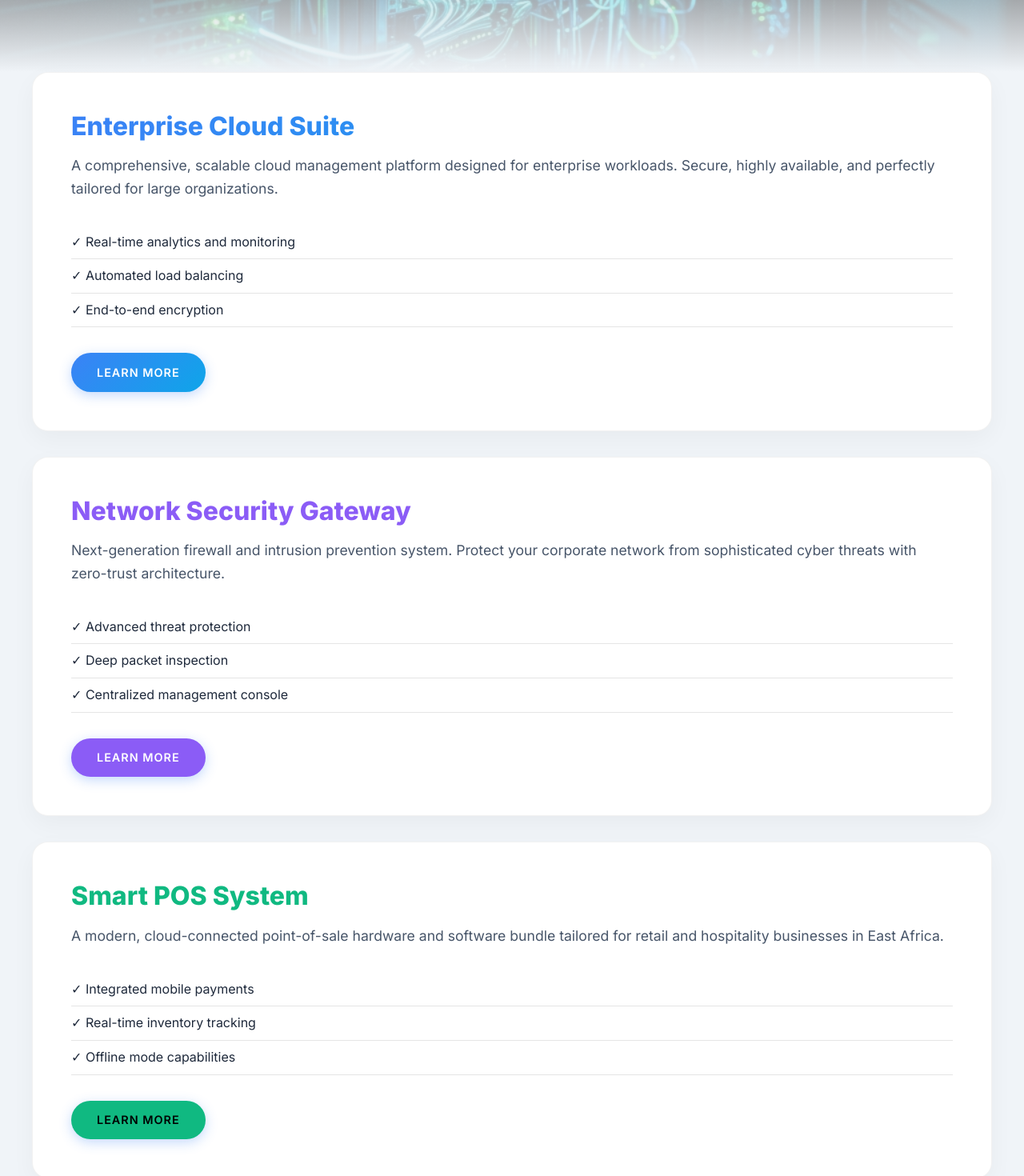
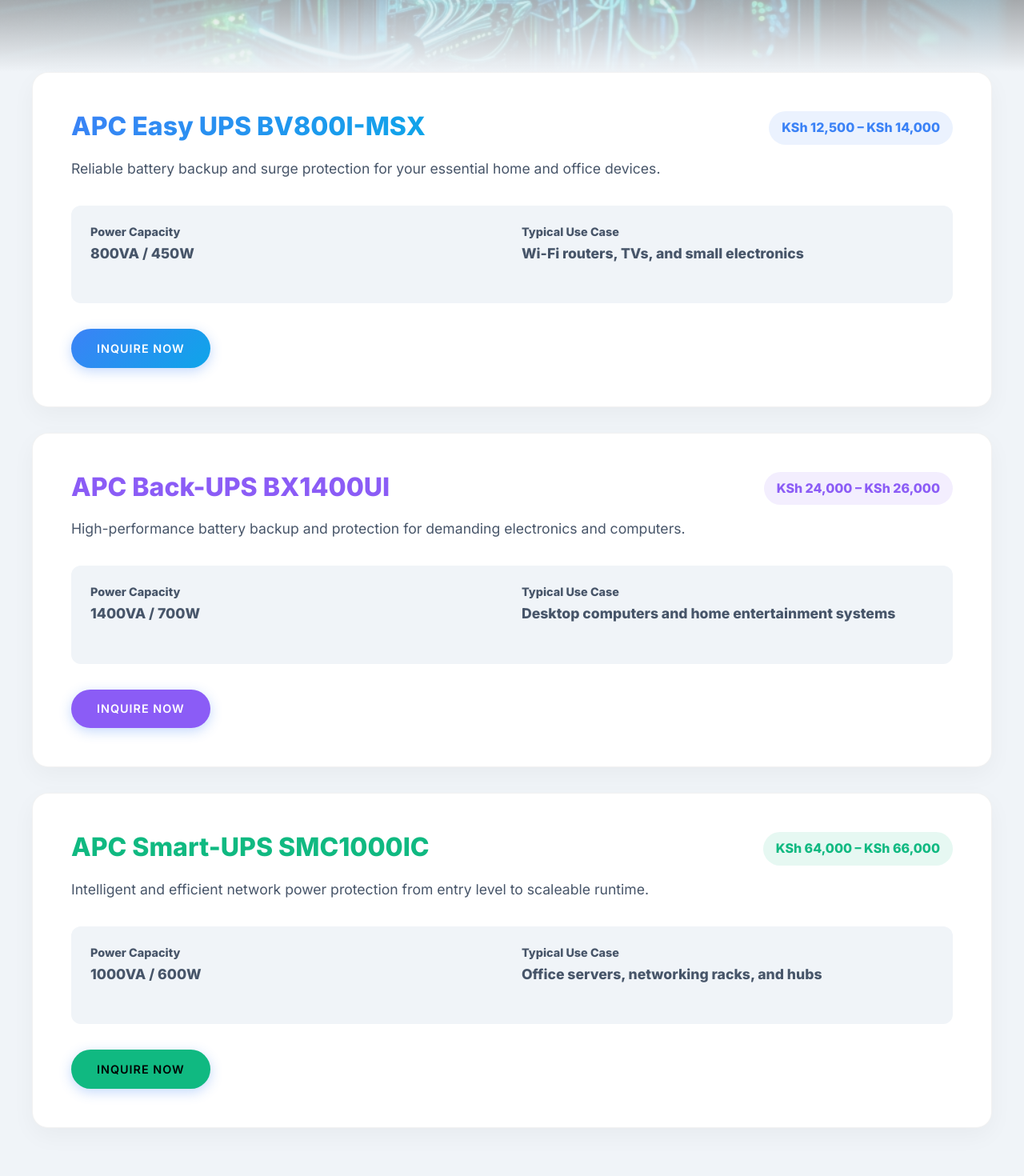
Before and after one commit to WillyMutunga/SkySoft, a React (Vite) app: page /products in a window 1280 px wide. Shown: the part 460-1930 px from the top of the page at 80% size. Built offline with nearby package versions, Linux system fonts and the light colour scheme.

Commit message:
Update Products page with APC UPS models

```diff
--- a/src/pages/Products.jsx
+++ b/src/pages/Products.jsx
@@ -15,42 +15,72 @@
           {/* Product 1 */}
           <div className="service-card reveal solution-card" style={{ background: 'var(--bg-secondary)', borderColor: 'rgba(0,0,0,0.05)' }}>
             <div className="card-content solution-content" style={{ width: '100%', padding: '3rem' }}>
-              <h3 className="text-gradient" style={{ fontSize: '2rem' }}>Enterprise Cloud Suite</h3>
-              <p style={{ fontSize: '1.1rem', marginBottom: '2rem' }}>A comprehensive, scalable cloud management platform designed for enterprise workloads. Secure, highly available, and perfectly tailored for large organizations.</p>
-              <ul style={{ listStyleType: 'none', padding: 0, marginBottom: '2rem' }}>
-                <li style={{ padding: '0.5rem 0', borderBottom: '1px solid rgba(0,0,0,0.1)' }}>✓ Real-time analytics and monitoring</li>
-                <li style={{ padding: '0.5rem 0', borderBottom: '1px solid rgba(0,0,0,0.1)' }}>✓ Automated load balancing</li>
-                <li style={{ padding: '0.5rem 0', borderBottom: '1px solid rgba(0,0,0,0.1)' }}>✓ End-to-end encryption</li>
-              </ul>
-              <a href="#contact" className="btn btn-primary">Learn More</a>
+              <div style={{ display: 'flex', justifyContent: 'space-between', alignItems: 'flex-start', flexWrap: 'wrap', gap: '1rem' }}>
+                <h3 className="text-gradient" style={{ fontSize: '2rem', margin: 0 }}>APC Easy UPS BV800I-MSX</h3>
+                <span style={{ background: 'rgba(59, 130, 246, 0.1)', color: 'var(--accent-blue)', padding: '0.5rem 1rem', borderRadius: '50px', fontWeight: 'bold' }}>KSh 12,500 – KSh 14,000</span>
+              </div>
+              <p style={{ fontSize: '1.1rem', marginTop: '1rem', marginBottom: '2rem' }}>Reliable battery backup and surge protection for your essential home and office devices.</p>
+
+              <div style={{ display: 'grid', gridTemplateColumns: 'repeat(auto-fit, minmax(200px, 1fr))', gap: '1.5rem', marginBottom: '2rem', background: 'var(--bg-primary)', padding: '1.5rem', borderRadius: '12px' }}>
+                <div>
+                  <h4 style={{ color: 'var(--text-secondary)', fontSize: '0.9rem', marginBottom: '0.3rem' }}>Power Capacity</h4>
+                  <p style={{ fontWeight: 'bold', fontSize: '1.1rem' }}>800VA / 450W</p>
+                </div>
+                <div>
+                  <h4 style={{ color: 'var(--text-secondary)', fontSize: '0.9rem', marginBottom: '0.3rem' }}>Typical Use Case</h4>
+                  <p style={{ fontWeight: 'bold', fontSize: '1.1rem' }}>Wi-Fi routers, TVs, and small electronics</p>
+                </div>
+              </div>
+
+              <a href="/contact" className="btn btn-primary">Inquire Now</a>
             </div>
           </div>
 
           {/* Product 2 */}
           <div className="service-card reveal solution-card" style={{ background: 'var(--bg-secondary)', borderColor: 'rgba(0,0,0,0.05)' }}>
             <div className="card-content solution-content" style={{ width: '100%', padding: '3rem' }}>
-              <h3 style={{ color: 'var(--accent-purple)', fontSize: '2rem' }}>Network Security Gateway</h3>
-              <p style={{ fontSize: '1.1rem', marginBottom: '2rem' }}>Next-generation firewall and intrusion prevention system. Protect your corporate network from sophisticated cyber threats with zero-trust architecture.</p>
-              <ul style={{ listStyleType: 'none', padding: 0, marginBottom: '2rem' }}>
-                <li style={{ padding: '0.5rem 0', borderBottom: '1px solid rgba(0,0,0,0.1)' }}>✓ Advanced threat protection</li>
-                <li style={{ padding: '0.5rem 0', borderBottom: '1px solid rgba(0,0,0,0.1)' }}>✓ Deep packet inspection</li>
-                <li style={{ padding: '0.5rem 0', borderBottom: '1px solid rgba(0,0,0,0.1)' }}>✓ Centralized management console</li>
-              </ul>
-              <a href="#contact" className="btn btn-primary" style={{ background: 'var(--accent-purple)', color: '#fff' }}>Learn More</a>
+              <div style={{ display: 'flex', justifyContent: 'space-between', alignItems: 'flex-start', flexWrap: 'wrap', gap: '1rem' }}>
+                <h3 style={{ color: 'var(--accent-purple)', fontSize: '2rem', margin: 0 }}>APC Back-UPS BX1400UI</h3>
+                <span style={{ background: 'rgba(139, 92, 246, 0.1)', color: 'var(--accent-purple)', padding: '0.5rem 1rem', borderRadius: '50px', fontWeight: 'bold' }}>KSh 24,000 – KSh 26,000</span>
+              </div>
+              <p style={{ fontSize: '1.1rem', marginTop: '1rem', marginBottom: '2rem' }}>High-performance battery backup and protection for demanding electronics and computers.</p>
+
+              <div style={{ display: 'grid', gridTemplateColumns: 'repeat(auto-fit, minmax(200px, 1fr))', gap: '1.5rem', marginBottom: '2rem', background: 'var(--bg-primary)', padding: '1.5rem', borderRadius: '12px' }}>
+                <div>
+                  <h4 style={{ color: 'var(--text-secondary)', fontSize: '0.9rem', marginBottom: '0.3rem' }}>Power Capacity</h4>
+                  <p style={{ fontWeight: 'bold', fontSize: '1.1rem' }}>1400VA / 700W</p>
+                </div>
+                <div>
+                  <h4 style={{ color: 'var(--text-secondary)', fontSize: '0.9rem', marginBottom: '0.3rem' }}>Typical Use Case</h4>
+                  <p style={{ fontWeight: 'bold', fontSize: '1.1rem' }}>Desktop computers and home entertainment systems</p>
+                </div>
+              </div>
+
+              <a href="/contact" className="btn btn-primary" style={{ background: 'var(--accent-purple)', color: '#fff' }}>Inquire Now</a>
             </div>
           </div>
 
           {/* Product 3 */}
           <div className="service-card reveal solution-card" style={{ background: 'var(--bg-secondary)', borderColor: 'rgba(0,0,0,0.05)' }}>
             <div className="card-content solution-content" style={{ width: '100%', padding: '3rem' }}>
-              <h3 style={{ color: 'var(--accent-green)', fontSize: '2rem' }}>Smart POS System</h3>
-              <p style={{ fontSize: '1.1rem', marginBottom: '2rem' }}>A modern, cloud-connected point-of-sale hardware and software bundle tailored for retail and hospitality businesses in East Africa.</p>
-              <ul style={{ listStyleType: 'none', padding: 0, marginBottom: '2rem' }}>
-                <li style={{ padding: '0.5rem 0', borderBottom: '1px solid rgba(0,0,0,0.1)' }}>✓ Integrated mobile payments</li>
-                <li style={{ padding: '0.5rem 0', borderBottom: '1px solid rgba(0,0,0,0.1)' }}>✓ Real-time inventory tracking</li>
-                <li style={{ padding: '0.5rem 0', borderBottom: '1px solid rgba(0,0,0,0.1)' }}>✓ Offline mode capabilities</li>
-              </ul>
-              <a href="#contact" className="btn btn-primary" style={{ background: 'var(--accent-green)', color: '#000' }}>Learn More</a>
+              <div style={{ display: 'flex', justifyContent: 'space-between', alignItems: 'flex-start', flexWrap: 'wrap', gap: '1rem' }}>
+                <h3 style={{ color: 'var(--accent-green)', fontSize: '2rem', margin: 0 }}>APC Smart-UPS SMC1000IC</h3>
+                <span style={{ background: 'rgba(16, 185, 129, 0.1)', color: 'var(--accent-green)', padding: '0.5rem 1rem', borderRadius: '50px', fontWeight: 'bold' }}>KSh 64,000 – KSh 66,000</span>
+              </div>
+              <p style={{ fontSize: '1.1rem', marginTop: '1rem', marginBottom: '2rem' }}>Intelligent and efficient network power protection from entry level to scaleable runtime.</p>
+
+              <div style={{ display: 'grid', gridTemplateColumns: 'repeat(auto-fit, minmax(200px, 1fr))', gap: '1.5rem', marginBottom: '2rem', background: 'var(--bg-primary)', padding: '1.5rem', borderRadius: '12px' }}>
+                <div>
+                  <h4 style={{ color: 'var(--text-secondary)', fontSize: '0.9rem', marginBottom: '0.3rem' }}>Power Capacity</h4>
+                  <p style={{ fontWeight: 'bold', fontSize: '1.1rem' }}>1000VA / 600W</p>
+                </div>
+                <div>
+                  <h4 style={{ color: 'var(--text-secondary)', fontSize: '0.9rem', marginBottom: '0.3rem' }}>Typical Use Case</h4>
+                  <p style={{ fontWeight: 'bold', fontSize: '1.1rem' }}>Office servers, networking racks, and hubs</p>
+                </div>
+              </div>
+
+              <a href="/contact" className="btn btn-primary" style={{ background: 'var(--accent-green)', color: '#000' }}>Inquire Now</a>
             </div>
           </div>
 
```
Also changed, not shown: 1 other file (tests, documents, lock files or other folders).
